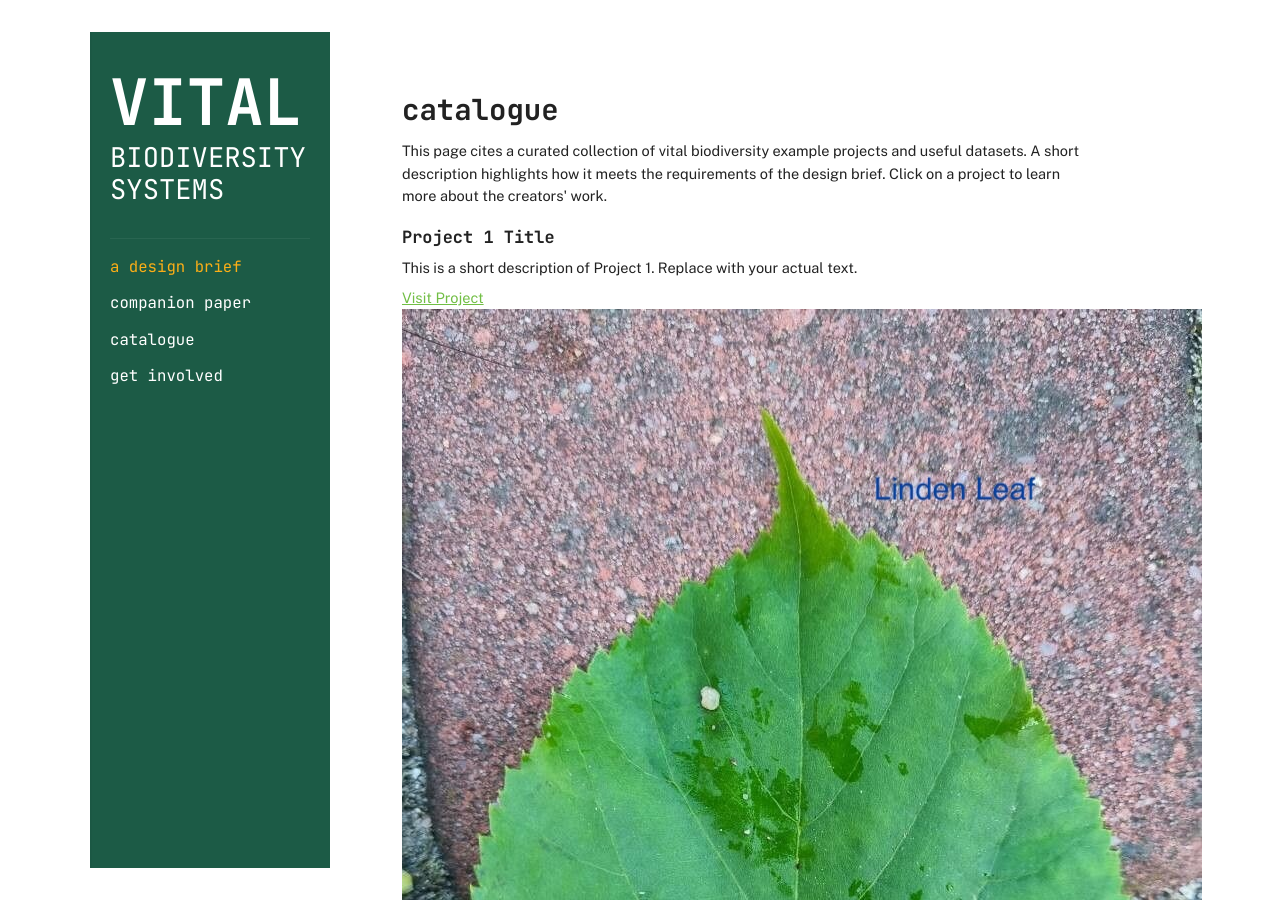
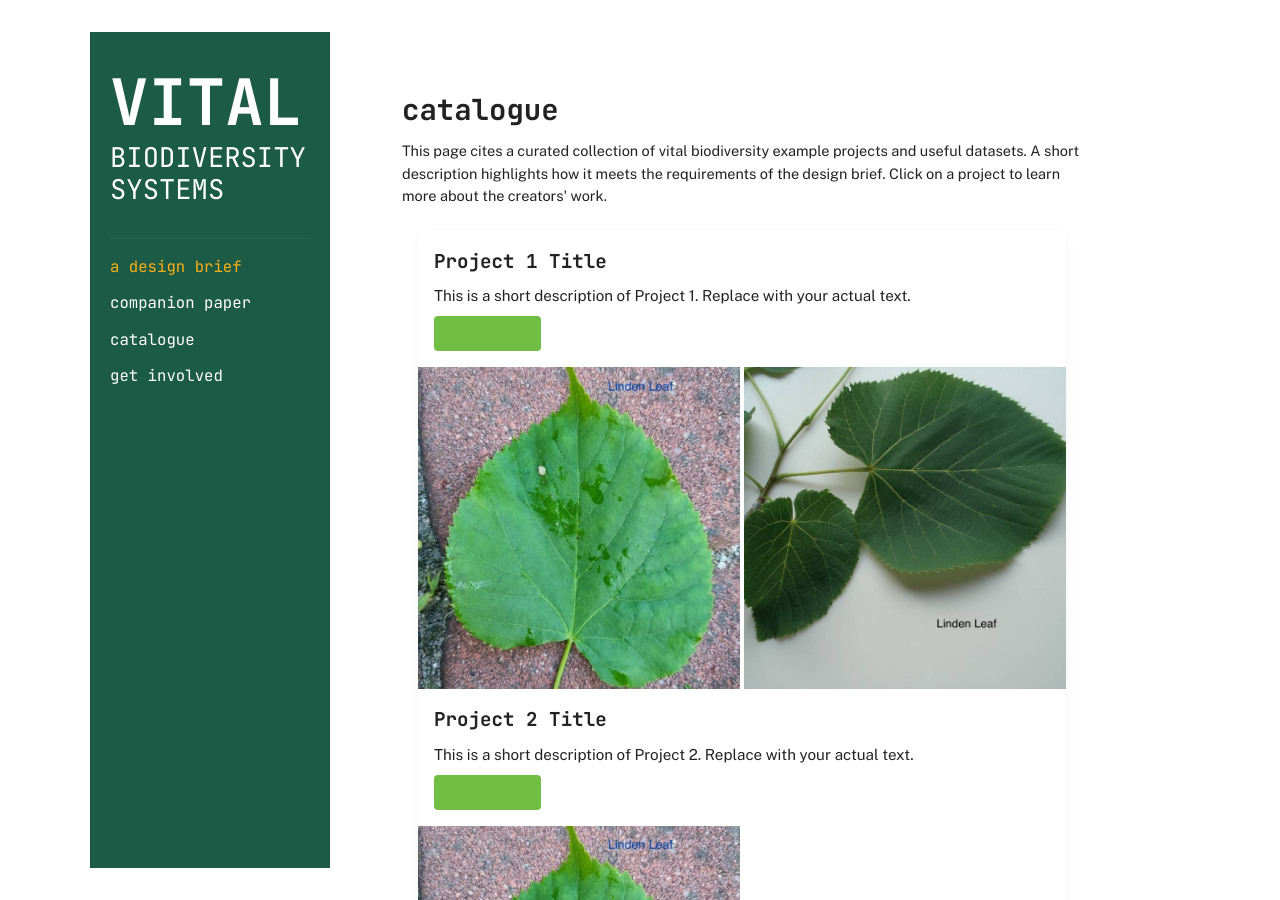
Before and after one commit to vitalbiodiversity/vitalbiodiversity.github.io, a Jekyll site: the page built from catalogue.md, in a window 1280 px wide and 900 px high. Built offline with Jekyll 4.4.1, drawn with Linux system fonts in a browser that asks for light colours.

Commit message:
Update default.html

```diff
--- a/_layouts/default.html
+++ b/_layouts/default.html
@@ -10,7 +10,7 @@
 
   <!-- Your CSS -->
   <link rel="stylesheet" href="{{ '/assets/css/style.css?v=3' | relative_url }}">
-  <link rel="stylesheet" href="/css/catalogue.css">
+  <link rel="stylesheet" href="/assets/css/catalogue.css">
 
 </head>
 <body>
```
